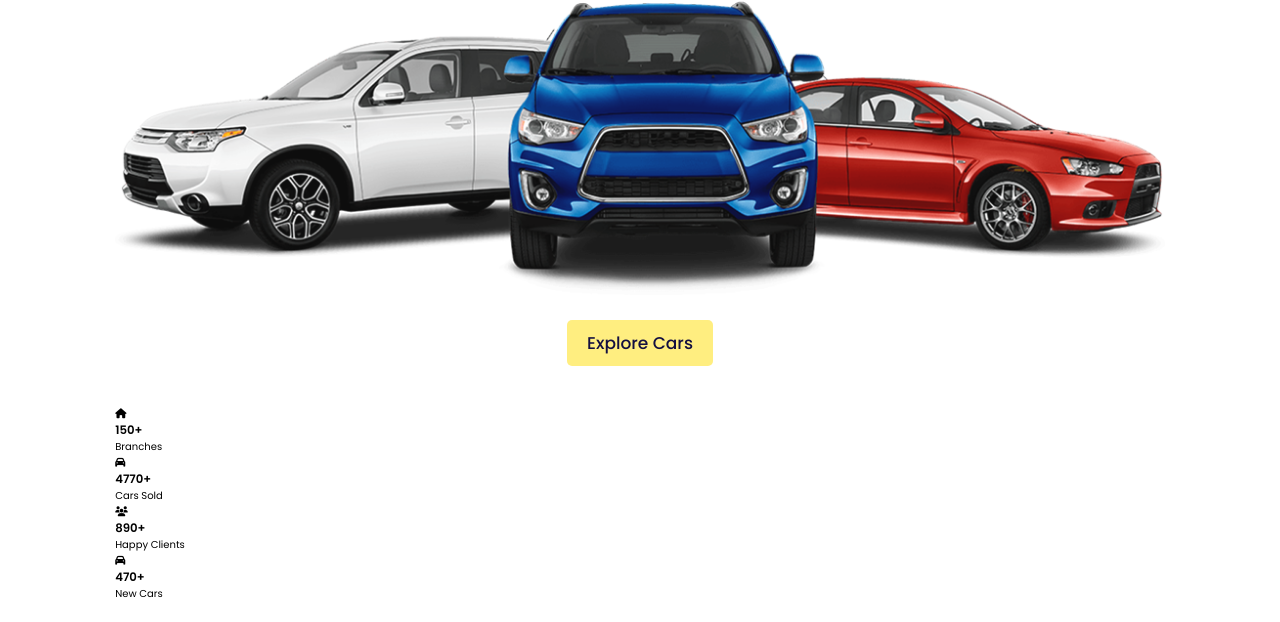
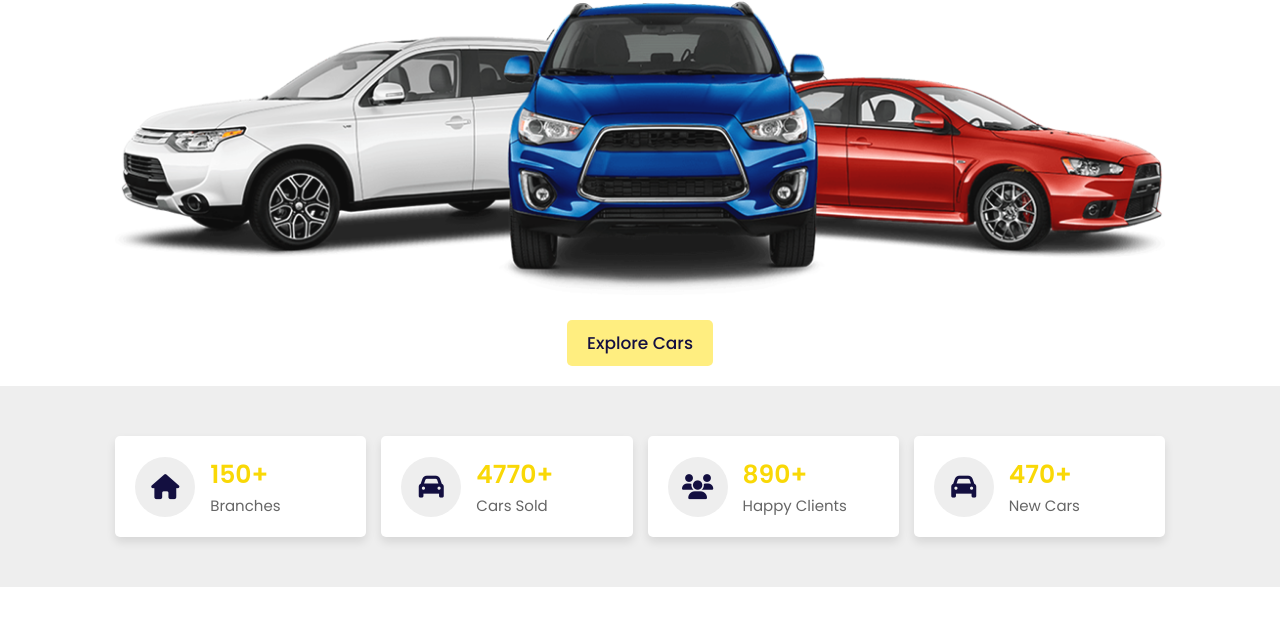
Before and after one commit to hamitsehjal/Car-Dealership22, a plain HTML site: page index.html in a window 1280 px wide. Shown: the part 254-876 px from the top of the page. After the commit the page ends 841 px from the top, so only its background shows below. Drawn offline with Linux system fonts and the light colour scheme.

Commit message:
added styling for "icons" section!!

```diff
--- a/css/style.css
+++ b/css/style.css
@@ -252,6 +252,80 @@ section {
 }
 
 
+.icons-container {
+    padding-top: 5rem;
+    padding-bottom: 5rem;
+    display: grid;
+    /*
+    -What is repeat in grid-template-columns?
+    repeat() The repeat() CSS function represents a repeated fragment of the track list, allowing a large number of
+    columns or rows that exhibit a recurring pattern to be written in a more compact form
+    */
+    /*
+    -The auto-fit keyword automatically inserts columns and rows into a grid container but when the grid items in our code
+    cannot occupy the entire row width of the container, the auto-fit keyword stretches (instead of adding empty tracks) each
+    grid item to entirely fit its available space.
+    */
+    /*
+    -The minmax() CSS function defines a size range greater than or equal to min and less than or equal to max. It is used
+     with CSS Grids.
+    */
+    grid-template-columns: repeat(auto-fit, minmax(25rem, 1fr));
+    /* grid-template-columns: 1fr 1fr 1fr 1fr; */
+    gap: 1.5rem;
+    background: #eee;
+}
+
+.icons-container .icons {
+    background: #fff;
+    display: flex;
+    align-items: center;
+    gap: 1.5rem;
+    padding: 2rem;
+    box-shadow: var(--box-shadow);
+    border-radius: .5rem;
+}
+
+.icons-container .icons i {
+    width: 6rem;
+    height: 6rem;
+    line-height: 6rem;
+    font-size: 2.5rem;
+    border-radius: 50%;
+    color: var(--black);
+    background: #eee;
+    text-align: center;
+
+}
+
+.icons-container .icons .content h3{
+    color:var(--yellow);
+    font-size: 2.5rem;
+}
+
+.icons-container .icons .content p{
+    color:var(--light-color);
+    font-size: 1.5rem;
+}
+
+
+
+
+.icons-container .icons:hover{
+    background: var(--black);
+}
+.icons-container .icons:hover i{
+    background: var(--yellow);
+}
+.icons-container .icons:hover .content h3{
+    color: #fff;
+}
+.icons-container .icons:hover .content p{
+    color: #eee;
+}
+
+
+
 /* @Media Queries */
 /*
     - Media queries allow you to apply CSS styles depending on a device's general type (such as print vs. screen) or other
@@ -264,9 +338,11 @@ section {
         font-size: 55%;
 
     }
+
     section {
         padding: 2rem;
     }
+
     .header {
         padding: 2rem;
     }
```
